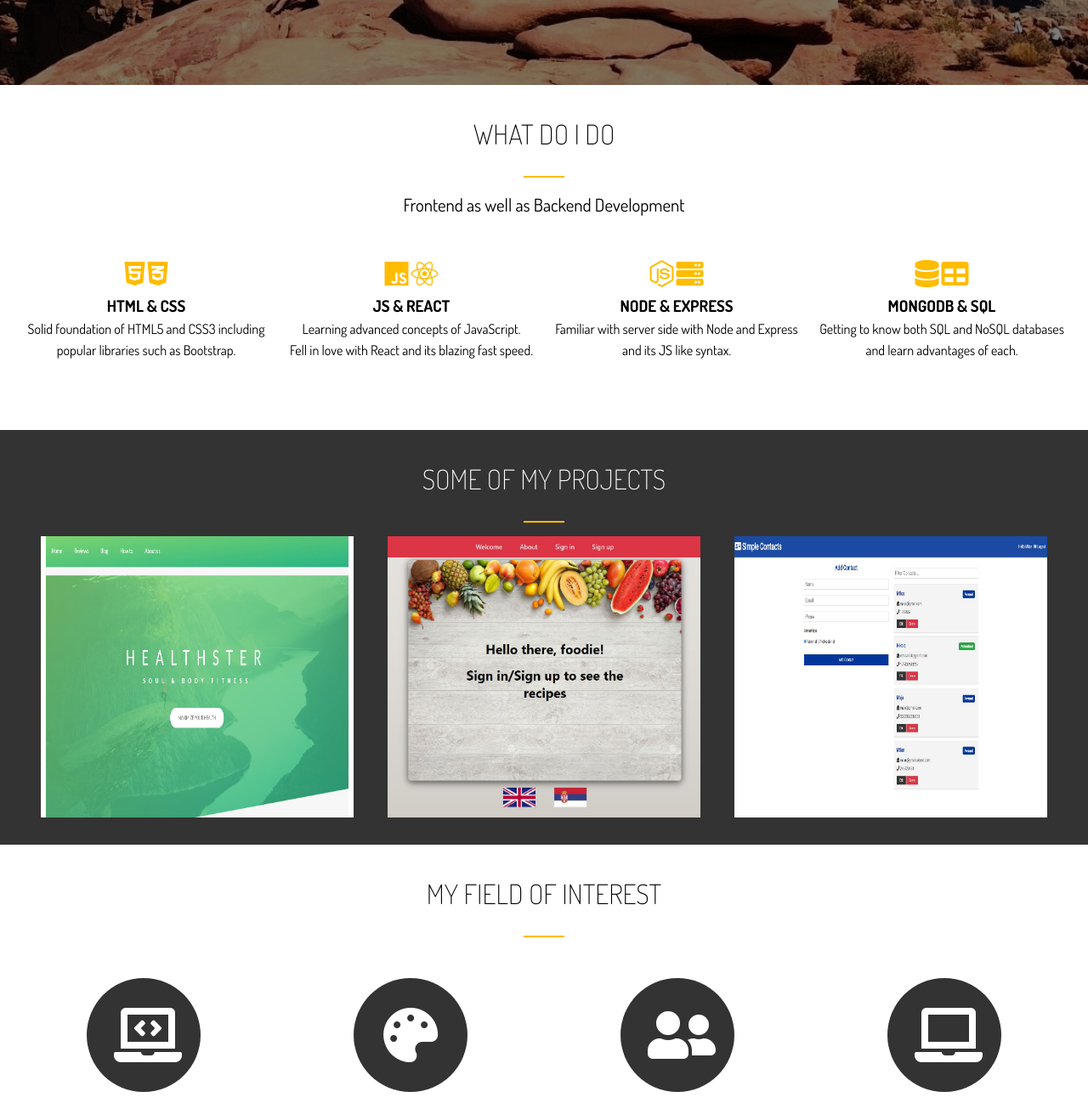
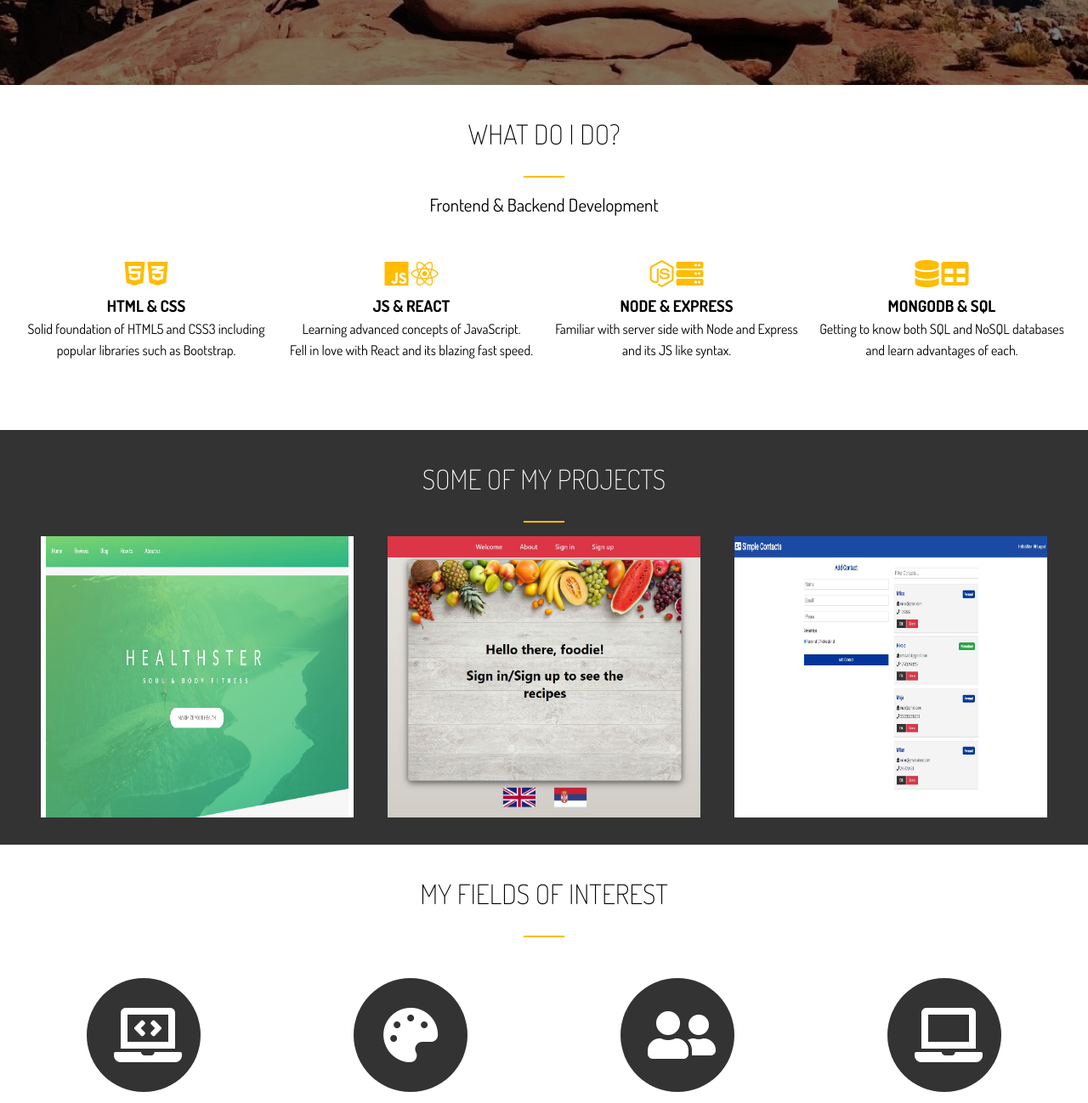
Before and after one commit to milanjacimovic/portfolio, a website: page dist/index.html in a window 1280 px wide. Shown: the part 700-1998 px from the top of the page at 85% size. Drawn offline with Linux system fonts and the light colour scheme.

Commit message:
Minor spelling fix

```diff
--- a/dist/index.html
+++ b/dist/index.html
@@ -38,10 +38,10 @@
     <!-- Section A -->
     <section id="home-a" class="text-center py-2">
         <div class="container">
-            <h2 class="section-title">What do I Do</h2>
+            <h2 class="section-title">What do I Do?</h2>
             <div class="bottom-line"></div>
             <p class="lead">
-                Frontend as well as Backend Development
+                Frontend & Backend Development
             </p>
             <div class="specials">
                 <div>
@@ -99,7 +99,7 @@
     <section id="home-c" class="text-center py-2">
         <div class="container">
             <h2 class="section-title">
-                My field of interest
+                My fields of interest
             </h2>
             <div class="bottom-line"></div>
             <!-- <p class="lead">
```
